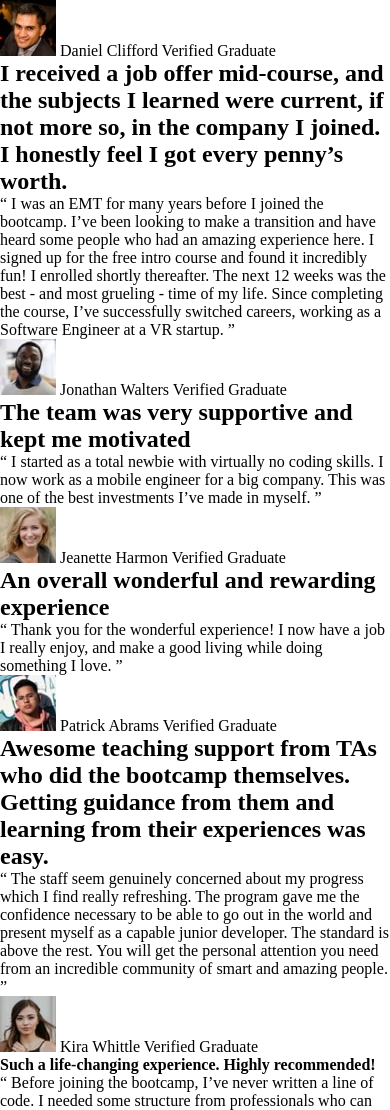
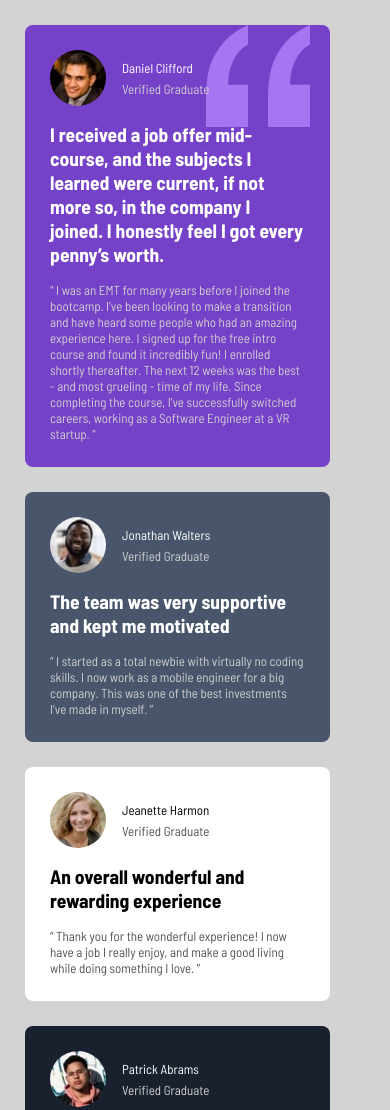
Before and after one commit to Victor-Viktor/front-end_m, a plain HTML site: page desafios/testimony/index.html in a window 390 px wide. Shown: the top 1110 px of the page. Drawn offline with Linux system fonts and the light colour scheme.

Commit message:
Grid for mobile

```diff
--- a/desafios/testimony/index.html
+++ b/desafios/testimony/index.html
@@ -3,24 +3,28 @@
 <head>
   <meta charset="UTF-8">
   <meta name="viewport" content="width=device-width, initial-scale=1.0"> <!-- displays site properly based on user's device -->
-
+  <link rel="preconnect" href="https://fonts.googleapis.com">
+  <link rel="preconnect" href="https://fonts.gstatic.com" crossorigin>
+  <link href="https://fonts.googleapis.com/css2?family=Barlow+Semi+Condensed:ital,wght@0,100;0,200;0,300;0,400;0,500;0,600;0,700;0,800;0,900;1,100;1,200;1,300;1,400;1,500;1,600;1,700;1,800;1,900&display=swap" rel="stylesheet">
   <link rel="icon" type="image/png" sizes="32x32" href="./images/favicon-32x32.png">
   <link rel="stylesheet" href="style.css">
   <title>Frontend Mentor | Testimony</title>
 </head>
 <body>
   <div class="gridContainer">
-    <article class="testimony">
-      <section>
+    <article class="testimony tm_purp">
+      <section class="profile_info">
         <img src="images/image-daniel.jpg" alt="Imagem do Daniel Clifford">
-        Daniel Clifford
-        Verified Graduate
+        <div class="name">
+          <p>Daniel Clifford</p>
+          <span class="darkgray_text">Verified Graduate</span>
+        </div>
       </section>
-      <h1>
+      <h1 class="testimony_title">
         I received a job offer mid-course, and the subjects I learned were current, if not more so,
         in the company I joined. I honestly feel I got every penny’s worth.
       </h1>
-      <p>
+      <p class="darkgray_text">
         “ I was an EMT for many years before I joined the bootcamp. I’ve been looking to make a
         transition and have heard some people who had an amazing experience here. I signed up
         for the free intro course and found it incredibly fun! I enrolled shortly thereafter.
@@ -28,55 +32,63 @@
         the course, I’ve successfully switched careers, working as a Software Engineer at a VR startup. ”
       </p>
     </article>
-    <article class="testimony">
-      <section>
+    <article class="testimony tm_LG">
+      <section class="profile_info">
         <img src="images/image-jonathan.jpg" alt="Imagem do Jonathan Walters">
-        Jonathan Walters
-        Verified Graduate
+        <div class="name">
+          <p>Jonathan Walters</p>
+          <span class="darkgray_text">Verified Graduate</span>
+        </div>
       </section>
-      <h1>The team was very supportive and kept me motivated</h1>
-      <p>
+      <h1 class="testimony_title">The team was very supportive and kept me motivated</h1>
+      <p class="darkgray_text">
         “ I started as a total newbie with virtually no coding skills. I now work as a mobile engineer
         for a big company. This was one of the best investments I’ve made in myself. ”
       </p>
     </article>
-    <article class="testimony">
-      <section>
+    <article class="testimony tm_W">
+      <section class="profile_info">
         <img src="images/image-jeanette.jpg" alt="Imagem da Jeanette Harmon">
-        Jeanette Harmon
-        Verified Graduate
+        <div class="name">
+          <p>Jeanette Harmon</p>
+          <span class="darkergray_text">Verified Graduate</span>
+        </div>
       </section>
-      <h1>An overall wonderful and rewarding experience</h1>
-      <p>
+      <h1 class="testimony_title">An overall wonderful and rewarding experience</h1>
+      <p class="darkergray_text">
         “ Thank you for the wonderful experience! I now have a job I really enjoy, and make a good living
         while doing something I love. ”
       </p>
     </article>
-    <article class="testimony">
-      <section>
+    <article class="testimony tm_DG">
+      <section class="profile_info">
         <img src="images/image-patrick.jpg" alt="Imagem do Patrick Abrams">
-        Patrick Abrams
-        Verified Graduate
+        <div class="name">
+          <p>Patrick Abrams</p>
+          <span class="darkgray_text">Verified Graduate</span>
+        </div>
       </section>
-      <h1>
+      <h1 class="testimony_title">
         Awesome teaching support from TAs who did the bootcamp themselves. Getting guidance from them and
         learning from their experiences was easy.
       </h1>
-      <p>
+      <p class="darkgray_text">
         “ The staff seem genuinely concerned about my progress which I find really refreshing. The program
         gave me the confidence necessary to be able to go out in the world and present myself as a capable
         junior developer. The standard is above the rest. You will get the personal attention you need from
         an incredible community of smart and amazing people. ”
       </p>
-    <article>
-    <article class="testimony">
-      <section>
+    </article>
+    <article class="testimony tm_W">
+      <section class="profile_info">
         <img src="images/image-kira.jpg" alt="Imagem da Kira Wittle">
-        Kira Whittle
-        Verified Graduate
+        <div class="name">
+          <p>Kira Whittle</p>
+          <span class="darkergray_text">Verified Graduate</span>
+        </div>
       </section>
-      <h1>Such a life-changing experience. Highly recommended!</h1>
-      <p>
+      <h1 class="testimony_title">Such a life-changing experience. Highly recommended!</h1>
+      <p class="darkergray_text">
         “ Before joining the bootcamp, I’ve never written a line of code. I needed some structure from
         professionals who can help me learn programming step by step. I was encouraged to enroll by a former
         student of theirs who can only say wonderful things about the program. The entire curriculum and staff
--- a/desafios/testimony/style.css
+++ b/desafios/testimony/style.css
@@ -1,11 +1,77 @@
 @charset 'UTF-8';
+
+@import url('https://fonts.googleapis.com/css2?family=Barlow+Semi+Condensed:ital,wght@0,100;0,200;0,300;0,400;0,500;0,600;0,700;0,800;0,900;1,100;1,200;1,300;1,400;1,500;1,600;1,700;1,800;1,900&display=swap');
 
 *{
     margin: 0;
     padding: 0;
 }
 
+body{
+    font-size: 13px;
+    font-family: "Barlow Semi Condensed", sans-serif;
+    font-weight: 500, 600;
+    background-color: lightgray;
+}
+
 .gridContainer{
-    grid-template-columns: repeat(5, 1fr);
-    grid-template-rows: repeat(3, 1fr);
+    grid-auto-rows: 1fr;
 }
+
+img{
+    border-radius: 50%;
+}
+
+.testimony{
+    max-width: 255px;
+    padding: 25px;
+    margin: 25px;
+    border-radius: 8px;
+    background-color: bisque;
+    color: white;
+}
+
+.tm_purp{
+    background-color: hsl(263, 55%, 52%);
+    background-image: url(images/bg-pattern-quotation.svg);
+    background-repeat: no-repeat;
+    background-position: 90% 0%;
+}
+
+
+.tm_LG{
+    background-color:hsl(217, 19%, 35%);
+}
+
+.tm_DG{
+    background-color:hsl(219, 29%, 14%);
+}
+
+.tm_W{
+    color: black;
+    background-color: white;
+}
+
+.profile_info{
+    display: flex;
+    gap: 16px;
+}
+
+.name{
+    display: flex;
+    flex-direction: column;
+    justify-content: center;
+    gap: 5px;
+}
+
+.darkgray_text{
+    color: hwb(0 81% 19%);
+}
+
+.darkergray_text{
+    color: hwb(0 32% 68%);
+}
+
+.testimony_title{
+    padding: 16px 0;
+}
```
